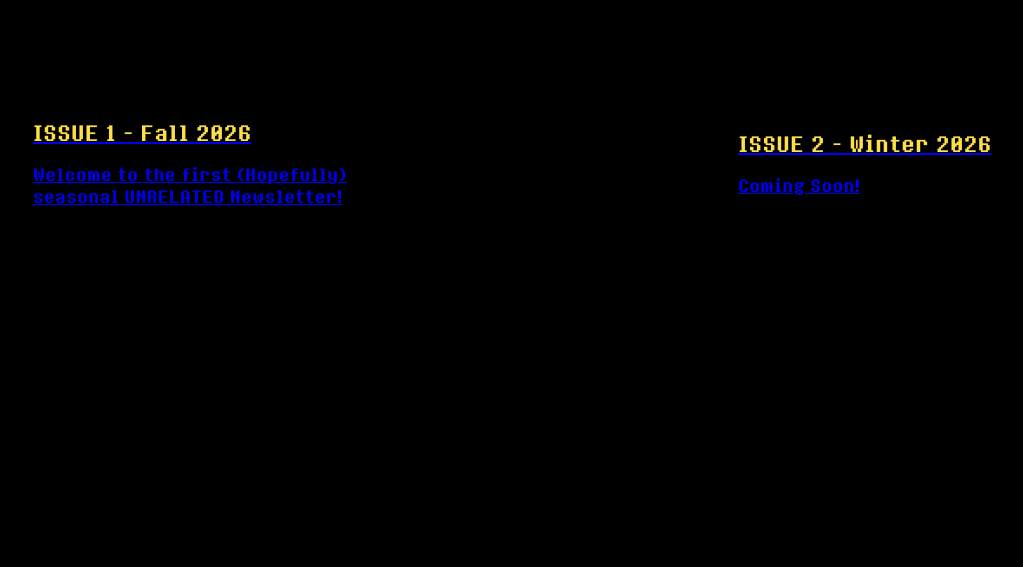
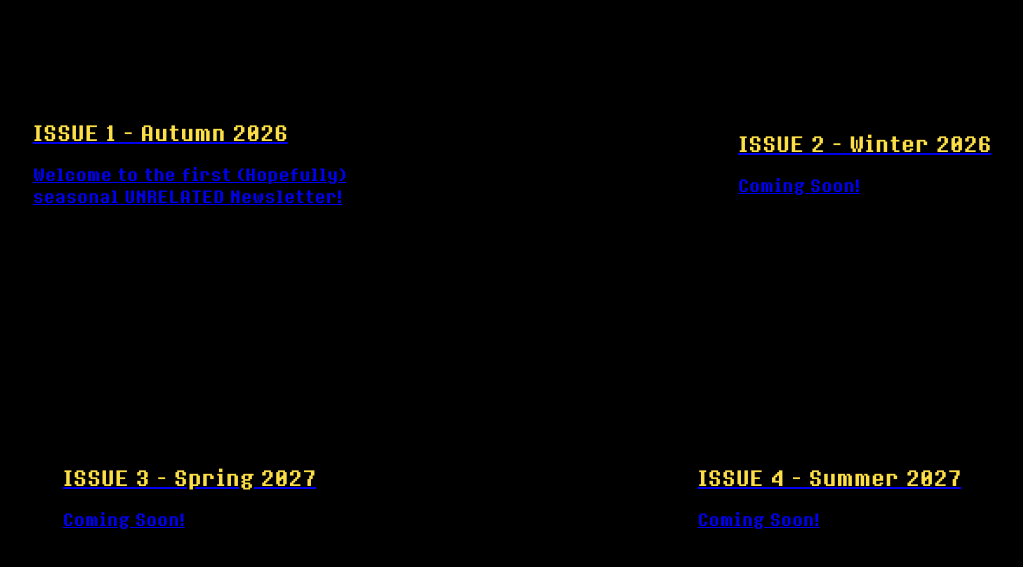
Before and after one commit to NattierCraft/unrelatedsite, a plain HTML site: page newsletters.html in a window 1280 px wide. Shown: the part 395-962 px from the top of the page, without its empty margins (128-1151 px from the left). Before the commit the page ends 842 px from the top, so only its background shows below. Drawn offline with Linux system fonts and the light colour scheme.

Commit message:
Update newsletters.html

```diff
--- a/newsletters.html
+++ b/newsletters.html
@@ -109,8 +109,8 @@
 
   <div id="articles" class="mt-32 centre">
 
-  <a href="https://nattiercraft.github.io/unrelatedsite/fall2026" class="block hover:opacity-90 max-w-sm mx-auto mb-24">
-    <h2 class="text-xl text-yellow">ISSUE 1 - Fall 2026</h2>
+  <a href="https://nattiercraft.github.io/unrelatedsite/aut2026" class="block hover:opacity-90 max-w-sm mx-auto mb-24">
+    <h2 class="text-xl text-yellow">ISSUE 1 - Autumn 2026</h2>
     <p>Welcome to the first (Hopefully) seasonal UNRELATED Newsletter!</p>
   </a>
   <a href="https://nattiercraft.github.io/unrelatedsite/win2026" class="block hover:opacity-90 max-w-sm mx-auto mb-24">
@@ -118,6 +118,17 @@
     <p>Coming Soon!</p>
   </a>
 </div>
+    <div id="articles" class="mt-32 centre">
+
+  <a href="https://nattiercraft.github.io/unrelatedsite/spr2027" class="block hover:opacity-90 max-w-sm mx-auto mb-24">
+    <h2 class="text-xl text-yellow">ISSUE 3 - Spring 2027</h2>
+    <p>Coming Soon!</p>
+  </a>
+  <a href="https://nattiercraft.github.io/unrelatedsite/sum2027" class="block hover:opacity-90 max-w-sm mx-auto mb-24">
+    <h2 class="text-xl text-yellow">ISSUE 4 - Summer 2027</h2>
+    <p>Coming Soon!</p>
+  </a>
+</div>
 </div>
 
     </main>
```
